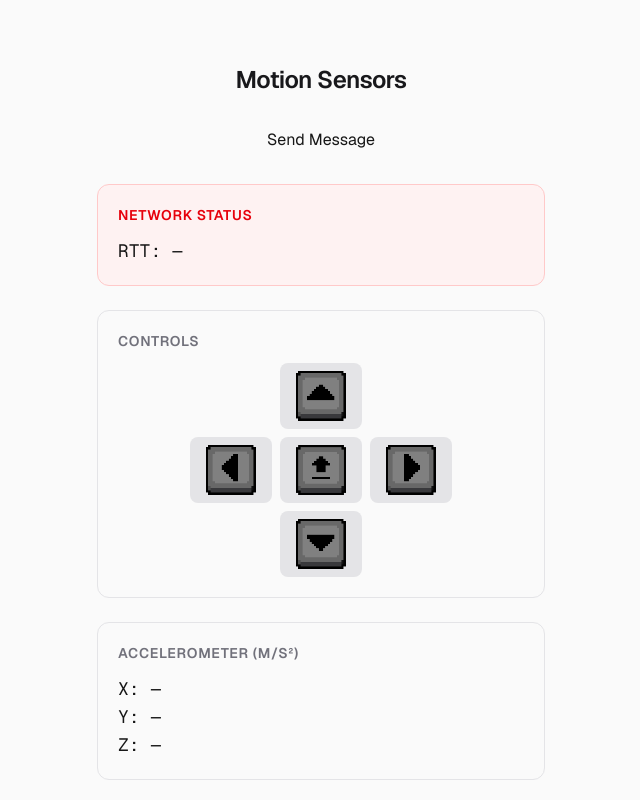
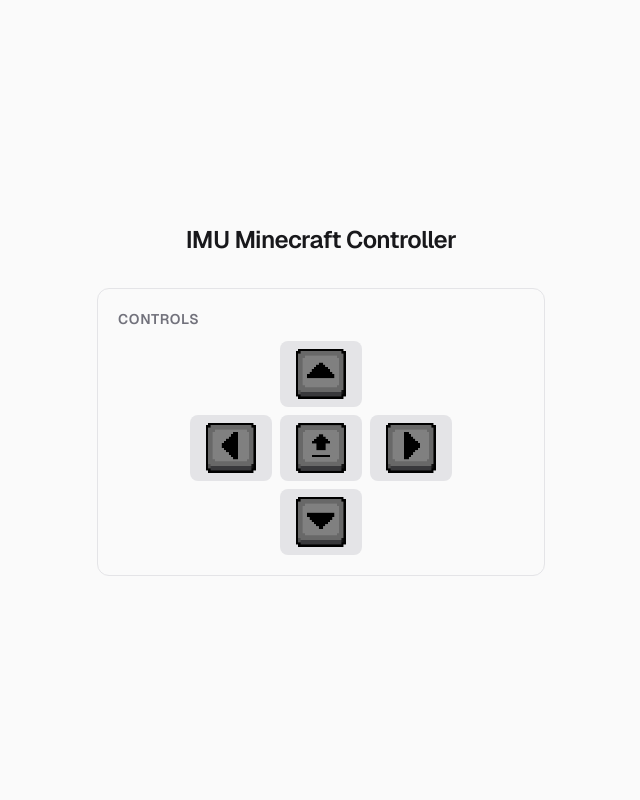
Before and after one commit to clarsbyte/imu-phone-minecraft, a Next.js app in the folder website/: page / in a window 1280 px wide. Shown: the top 800 px of the page, without its empty margins (319-959 px from the left). Built offline with nearby package versions, Linux system fonts and the light colour scheme; no server answers.

Commit message:
polished

```diff
--- a/website/app/MotionSensor.tsx
+++ b/website/app/MotionSensor.tsx
@@ -263,14 +263,14 @@ export default function MotionSensor() {
 
   return (
     <div className="grid w-full max-w-md gap-6">
-      <section className="rounded-xl border border-red-200 bg-red-50 p-5 dark:border-red-900 dark:bg-red-950">
+      {/* <section className="rounded-xl border border-red-200 bg-red-50 p-5 dark:border-red-900 dark:bg-red-950">
         <h2 className="mb-3 text-sm font-semibold uppercase tracking-wider text-red-600 dark:text-red-400">
           Network Status
         </h2>
         <div className="font-mono text-lg">
           <div>RTT: {rtt !== null ? `${rtt}ms` : "—"}</div>
         </div>
-      </section>
+      </section> */}
       <section className="rounded-xl border border-zinc-200 bg-zinc-50 p-5 dark:border-zinc-800 dark:bg-zinc-900">
         <h2 className="mb-3 text-sm font-semibold uppercase tracking-wider text-zinc-500 dark:text-zinc-400">
           Controls
@@ -361,7 +361,7 @@ export default function MotionSensor() {
           <div />
         </div>
       </section>
-      <section className="rounded-xl border border-zinc-200 bg-zinc-50 p-5 dark:border-zinc-800 dark:bg-zinc-900">
+      {/* <section className="rounded-xl border border-zinc-200 bg-zinc-50 p-5 dark:border-zinc-800 dark:bg-zinc-900">
         <h2 className="mb-3 text-sm font-semibold uppercase tracking-wider text-zinc-500 dark:text-zinc-400">
           Accelerometer (m/s²)
         </h2>
@@ -392,7 +392,7 @@ export default function MotionSensor() {
           <div>β (beta): {formatValue(rotationRate.beta)}</div>
           <div>γ (gamma): {formatValue(rotationRate.gamma)}</div>
         </div>
-      </section>
+      </section> */}
 
       {interval !== null && (
         <p className="text-sm text-zinc-500 dark:text-zinc-400">
--- a/website/app/page.tsx
+++ b/website/app/page.tsx
@@ -41,9 +41,9 @@ export default function Home() {
     <div className="flex min-h-screen items-center justify-center bg-zinc-50 font-sans dark:bg-black">
       <main className="flex min-h-screen w-full max-w-3xl flex-col items-center justify-center gap-8 px-6 py-16">
         <h1 className="text-2xl font-semibold tracking-tight text-zinc-900 dark:text-zinc-50">
-          Motion Sensors
+          IMU Minecraft Controller
         </h1>
-        <button onClick={sendMessage}>Send Message</button>
+        {/* <button onClick={sendMessage}>Send Message</button> */}
         <MotionSensor />
       </main>
     </div>
```
